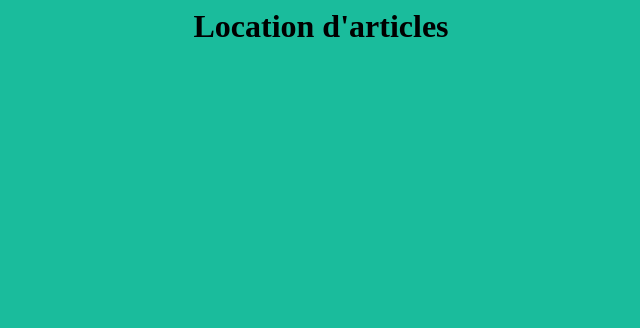
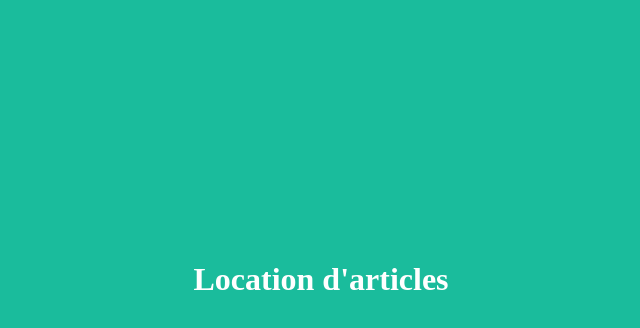
Before and after one commit to Gilles707/loc_articles, a plain HTML site: page index.html in a window 1280 px wide. Shown: the whole page, without its empty margins (319-959 px from the left). Drawn offline with Linux system fonts and the light colour scheme.

Commit message:
Correction des padding et changement couleur de texte en banche

```diff
--- a/index.html
+++ b/index.html
@@ -4,6 +4,6 @@
 		<title>Location d'articles</title>
 	</head>
 	<Body style="background-color:#1abc9c">
-		<h1 style="padding-top=20%; padding-bottom=20%; text-align:center;">Location d'articles</h1>
+		<h1 style="padding-top:20%; padding-bottom:20%; text-align:center; color:#FFFFFF">Location d'articles</h1>
 	</Body>
 </html>
```
